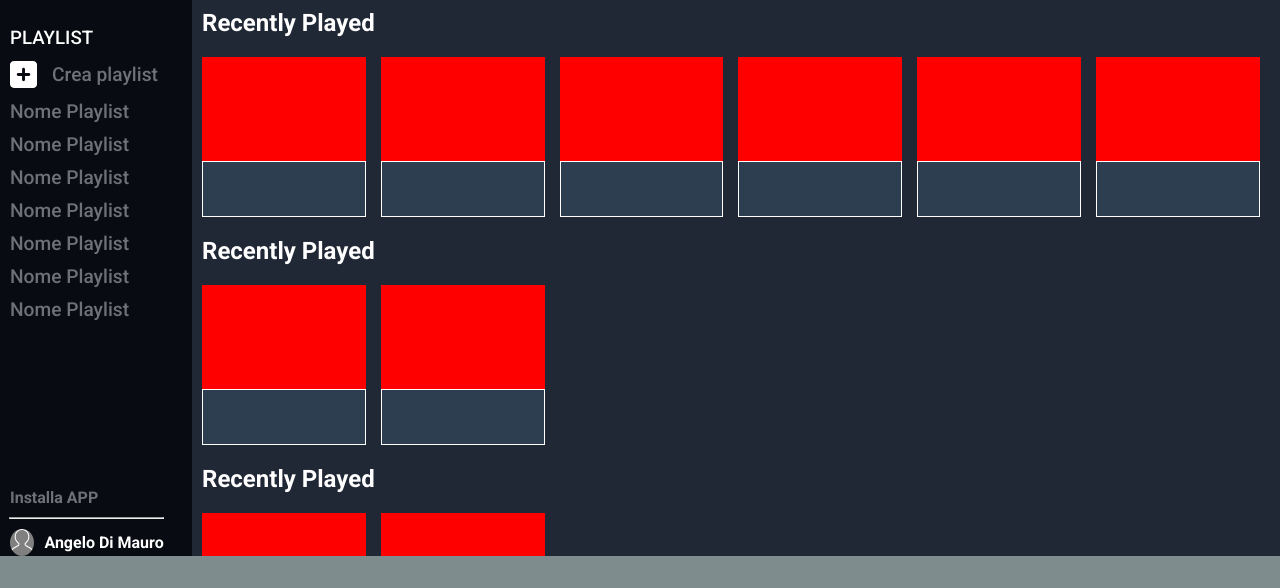
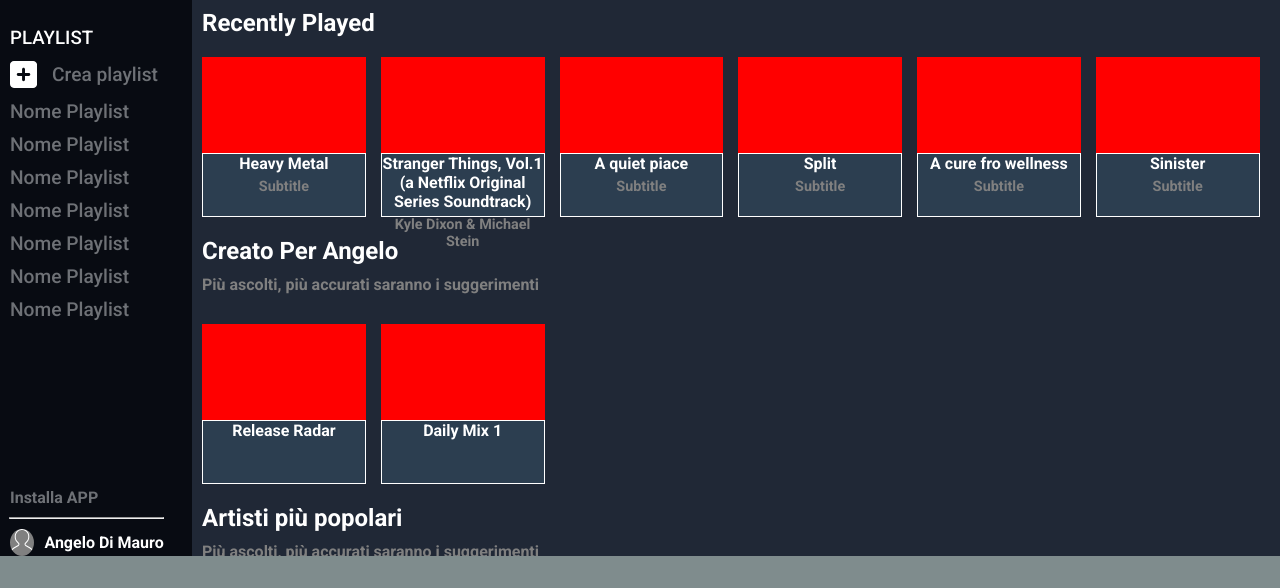
Before and after one commit to AngeloDima/html-css-spotifyweb, a plain HTML site: page index.html in a window 1280 px wide. Shown: the part 164-752 px from the top of the page. Drawn offline with Linux system fonts and the light colour scheme.

Commit message:
Card Titolo e paragrafo piccola sistemazione altezza (box info)

```diff
--- a/index.html
+++ b/index.html
@@ -73,48 +73,72 @@
                 <!-- card -->
                 <div class="Card flex">
                     <div class="Blocco flex">
-                        <div class="blocco-info"></div>
+                        <div class="blocco-info">
+                            <h3>Heavy Metal</h3>
+                            <p>Subtitle</p>
+                        </div>
                     </div>
 
                     <div class="Blocco flex">
-                        <div class="blocco-info"></div>
+                        <div class="blocco-info">
+                            <h3>Stranger Things, Vol.1 (a Netflix Original Series Soundtrack)</h3>
+                            <p>Kyle Dixon & Michael Stein</p>
+                        </div>
                     </div>
 
                     <div class="Blocco flex">
-                        <div class="blocco-info"></div>
+                        <div class="blocco-info">
+                            <h3>A quiet piace</h3>
+                            <p>Subtitle</p>
+                        </div>
                     </div>
 
                     <div class="Blocco flex">
-                        <div class="blocco-info"></div>
+                        <div class="blocco-info">
+                            <h3>Split</h3>
+                            <p>Subtitle</p>
+                        </div>
                     </div>
 
                     <div class="Blocco flex">
-                        <div class="blocco-info"></div>
+                        <div class="blocco-info">
+                            <h3>A cure fro wellness</h3>
+                            <p>Subtitle</p>
+                        </div>
                     </div>
 
                     <div class="Blocco flex">
-                        <div class="blocco-info"></div>
+                        <div class="blocco-info">
+                            <h3>Sinister</h3>
+                            <p>Subtitle</p>
+                        </div>
                     </div>
                 </div>
 
 
 
-                <h2 class="Titolo-blocco">Recently Played</h2>
+                <h2 class="Titolo-blocco">Creato Per Angelo</h2>
+                <p>Più ascolti, più accurati saranno i suggerimenti</p>
                 <!-- card -->
                 <div class="Card flex">
                     <div class="Blocco flex">
-                        <div class="blocco-info"></div>
+                        <div class="blocco-info">
+                            <h3>Release Radar</h3>
+                        </div>
                     </div>
 
                     <div class="Blocco flex">
-                        <div class="blocco-info"></div>
+                        <div class="blocco-info">
+                            <h3>Daily Mix 1</h3>
+                        </div>
                     </div>
                 </div>
 
 
 
 
-                <h2 class="Titolo-blocco">Recently Played</h2>
+                <h2 class="Titolo-blocco">Artisti più popolari</h2>
+                <p>Più ascolti, più accurati saranno i suggerimenti</p>
                 <!-- card -->
                 <div class="Card flex">
                     <div class="Blocco flex">
--- a/style.css
+++ b/style.css
@@ -126,6 +126,12 @@ a{
     margin-left: 10px;
 }
 
+.DX-DOWN > p{
+    color: grey;
+    margin: -10px 0px 30px 10px;
+    font-weight: 600;
+}
+
 
 
 
@@ -149,9 +155,24 @@ a{
 
 .blocco-info{
     width: 100%;
-    height: 35%;
+    height: 40%;
     background-color: #2c3e50;
     border: 1px solid rgb(255, 255, 255);
+    text-align: center;
+    color: white;
+
+}
+
+.blocco-info h3{
+    font-size: 1rem;
+}
+
+
+.blocco-info p{
+    color: grey;
+    margin-top: 5px;
+    font-size: 0.9rem;
+    font-weight: 600;
 }
 
 
```
